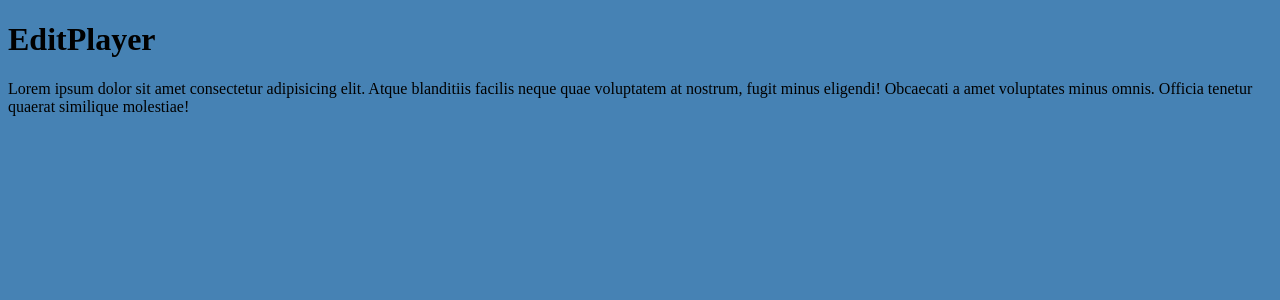
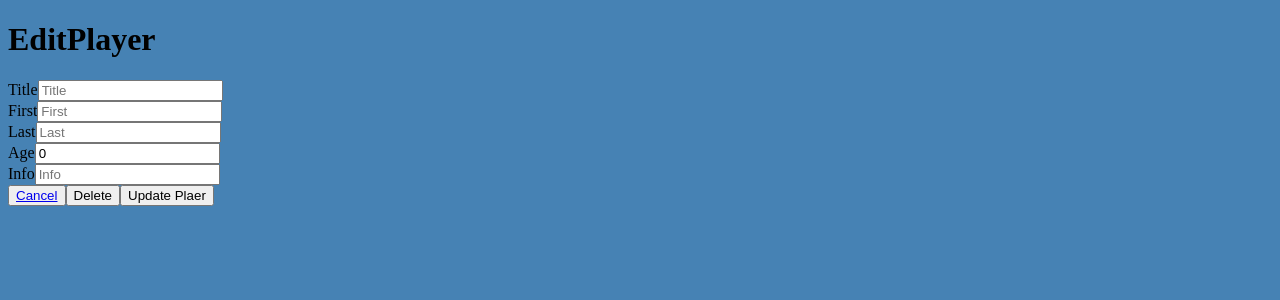
Before and after one commit to craigdev937/pern2023toolkit_client, a React app: page /edit/1 in a window 1280 px wide. Shown: the top 300 px of the page. Built offline with nearby package versions, Linux system fonts and the light colour scheme; no server answers; the HTML template or start-up script is replaced by a standard one.

Commit message:
Configured createEntityAdapter. Created the Item component. Updated PlayerSlice, Players, and EditPlayers components.

```diff
--- a/package.json
+++ b/package.json
@@ -7,7 +7,7 @@
     "dev": "webpack serve --mode development",
     "pro": "webpack --mode production"
   },
-  "keywords": [],
+  "keywords": ["Fetch API", "createEntityAdapter", "Webpack", "React", "TypeScript", "React Router", "Redux Toolkit"],
   "author": "",
   "license": "ISC",
   "dependencies": {
--- /dev/null
+++ b/src/components/Item.tsx
@@ -0,0 +1,25 @@
+import React from "react";
+import { Link } from "react-router-dom";
+import { IPlayer } from "../models/Interfaces";
+
+type PLAY = {
+    player: IPlayer
+};
+
+export const Item = ({player}: PLAY) => {
+    return (
+        <React.Fragment>
+            <section key={player.id}>
+                <h3>{player.first} {player.last}</h3>
+                <p>Age: {player.age}</p>
+                <p>Title: {player.title}</p>
+                <p>Info: {player.info}</p>
+                <button>
+                    <Link to={`/edit/${player.id}`}
+                        >Edit Player
+                    </Link>
+                </button>
+            </section>
+        </React.Fragment>
+    );
+};
--- a/src/global/FetchAPI.ts
+++ b/src/global/FetchAPI.ts
@@ -26,6 +26,42 @@ class FetchAPI {
         const data = await res.json();
         return [...data];
     });
+
+    getOne = createAsyncThunk("players/getOne",
+    async (id: string) => {
+        const res: Response =
+        await fetch(`${URL}/${id}`);
+        if (!res.ok) throw new Error(res.statusText);
+        const player = await res.json();
+        return player;
+    });
+
+    update = createAsyncThunk("players/update",
+    async (payload: IPlayer) => {
+        const res: Response =
+        await fetch(`${URL}/${payload.id}`, {
+            method: "PUT",
+            headers: {"Content-Type": "application/json"},
+            body: JSON.stringify({
+                title: payload.title, first: payload.first,
+                last: payload.last, age: payload.age,
+                info: payload.info
+            }),
+        });
+        if (!res.ok) throw new Error(res.statusText);
+        const data = await res.json();
+        return data;
+    });
+
+    delete = createAsyncThunk("players/delete",
+    async (id: string) => {
+        const res: Response =
+        await fetch(`${URL}/${id}`, {
+            method: "DELETE"
+        });
+        if (!res.ok) throw new Error(res.statusText);
+        return res.json();
+    });
 };
 
 export const API: FetchAPI = new FetchAPI();
--- a/src/global/PlayerSlice.ts
+++ b/src/global/PlayerSlice.ts
@@ -1,6 +1,16 @@
-import { createSlice, PayloadAction } from "@reduxjs/toolkit";
-import { IData, IPlayer, IPlayerState } from "../models/Interfaces";
+import { createSlice, createEntityAdapter,
+    PayloadAction } from "@reduxjs/toolkit";
+import { IPlayer, IPlayerState } from "../models/Interfaces";
+import { RootState } from "./Reducer";
 import { API } from "../global/FetchAPI";
+
+const playerAdapter = createEntityAdapter<IPlayer>({
+    selectId: (player) => player.id,
+    sortComparer: (a, b) => a.first.localeCompare(b.first),
+});
+
+export const playerSelectors =
+playerAdapter.getSelectors<RootState>((state) => state.players);
 
 const initialState: IPlayerState = {
     players: [],
@@ -10,9 +20,10 @@ const initialState: IPlayerState = {
 
 const PlayerSlice = createSlice({
     name: "players",
-    initialState: initialState,
+    initialState: playerAdapter.getInitialState(initialState),
     reducers: {},
     extraReducers: (builder) => {
+        // Create a new Player
         builder.addCase(API.create.rejected.toString(),
         (state, action: PayloadAction<IPlayerState>) => {
             state.loading = false,
@@ -26,8 +37,9 @@ const PlayerSlice = createSlice({
         builder.addCase(API.create.fulfilled.type,
         (state, action: PayloadAction<IPlayer>) => {
             state.loading = false
-            state.players.push(action.payload)
+            playerAdapter.addOne(state, action.payload)
         });
+        // Fetch all Players
         builder.addCase(API.fetchAll.rejected.toString(),
         (state, action: PayloadAction<IPlayerState>) => {
             state.loading = false,
@@ -41,7 +53,58 @@ const PlayerSlice = createSlice({
         builder.addCase(API.fetchAll.fulfilled.type,
         (state, action: PayloadAction<IPlayer[]>) => {
             state.loading = false,
-            state.players = [...action.payload]
+            playerAdapter.setAll(state, [...action.payload])
+        });
+        // Get only one Player
+        builder.addCase(API.getOne.rejected.toString(),
+        (state, action: PayloadAction<IPlayerState>) => {
+            state.loading = false,
+            state.error = action.payload.error
+        });
+        builder.addCase(API.getOne.pending,
+        (state) => {
+            state.error = null,
+            state.loading = true
+        });
+        builder.addCase(API.getOne.fulfilled.type,
+        (state, action: PayloadAction<IPlayer>) => {
+            state.loading = false,
+            playerAdapter.setOne(state, action.payload)
+        });
+        // Update a Player
+        builder.addCase(API.update.rejected.toString(),
+        (state, action: PayloadAction<IPlayerState>) => {
+            state.loading = false,
+            state.error = action.payload.error
+        });
+        builder.addCase(API.update.pending,
+        (state) => {
+            state.error = null,
+            state.loading = true
+        });
+        builder.addCase(API.update.fulfilled.type,
+        (state, action: PayloadAction<IPlayer>) => {
+            state.loading = false;
+            playerAdapter.updateOne(state, {
+                id: action.payload.id,
+                changes: action.payload
+            })
+        });
+        // Delete a Player
+        builder.addCase(API.delete.rejected.toString(),
+        (state, action: PayloadAction<IPlayerState>) => {
+            state.loading = false,
+            state.error = action.payload.error
+        });
+        builder.addCase(API.delete.pending,
+        (state) => {
+            state.error = null,
+            state.loading = true
+        });
+        builder.addCase(API.delete.fulfilled.type,
+        (state, action: PayloadAction<IPlayer>) => {
+            state.loading = false,
+            playerAdapter.removeOne(state, action.payload.id)
         });
     },
 });
--- a/src/pages/edit/EditPlayer.tsx
+++ b/src/pages/edit/EditPlayer.tsx
@@ -1,11 +1,110 @@
 import React from "react";
 import "./EditPlayer.css";
+import { Link, useNavigate, useParams } from "react-router-dom";
+import { API } from "../../global/FetchAPI";
+import { IPlayer } from "../../models/Interfaces";
+import { useAppDispatch } from "../../global/Hooks";
 
 export const EditPlayer = () => {
+    const dispatch = useAppDispatch();
+    const navigate = useNavigate();
+    const { id } = useParams();
+    const playerID = id !== undefined ? String(id) : "";
+    const [player, setPlayer] = React.useState({
+        id: playerID, title: "", first: "",
+        last: "", age: 0, info: ""
+    });
+
+    React.useEffect(() => {
+        dispatch(API.getOne(playerID))
+    }, [dispatch]);
+
+    const handleDelete = () => {
+        dispatch(API.delete(playerID));
+    };
+
+    const handleChange =
+    (event: React.ChangeEvent<HTMLInputElement>) => {
+        setPlayer({...player,
+            [event.target.name]: event.target.value});
+    };
+
+    const handleSubmit =
+    async (event: React.FormEvent<HTMLFormElement>) => {
+        event.preventDefault();
+        await dispatch(API.update(player));
+        setPlayer({} as IPlayer);
+        navigate("/");
+    };
+
     return (
         <React.Fragment>
             <h1>EditPlayer</h1>
-            <p>Lorem ipsum dolor sit amet consectetur adipisicing elit. Atque blanditiis facilis neque quae voluptatem at nostrum, fugit minus eligendi! Obcaecati a amet voluptates minus omnis. Officia tenetur quaerat similique molestiae!</p>
+            <form onSubmit={handleSubmit}>
+                <aside>
+                    <label htmlFor="title">Title</label>
+                    <input
+                        type="text"
+                        name="title"
+                        placeholder="Title"
+                        value={player.title}
+                        onChange={handleChange}
+                    />
+                </aside>
+                <aside>
+                    <label htmlFor="first">First</label>
+                    <input
+                        type="first"
+                        name="first"
+                        placeholder="First"
+                        value={player.first}
+                        onChange={handleChange}
+                    />
+                </aside>
+                <aside>
+                    <label htmlFor="last">Last</label>
+                    <input
+                        type="last"
+                        name="last"
+                        placeholder="Last"
+                        value={player.last}
+                        onChange={handleChange}
+                    />
+                </aside>
+                <aside>
+                    <label htmlFor="age">Age</label>
+                    <input
+                        type="number"
+                        name="age"
+                        placeholder="Age"
+                        value={player.age}
+                        onChange={handleChange}
+                    />
+                </aside>
+                <aside>
+                    <label htmlFor="info">Info</label>
+                    <input
+                        type="text"
+                        name="info"
+                        placeholder="Info"
+                        value={player.info}
+                        onChange={handleChange}
+                    />
+                </aside>
+                <footer>
+                    <button>
+                        <Link to="/">Cancel</Link>
+                    </button>
+                    <button
+                        onClick={handleDelete}
+                        >Delete
+                    </button>
+                    <button
+                        type="submit"
+                        >Update Plaer
+                    </button>
+                </footer>
+            </form>
         </React.Fragment>
     );
 };
--- a/src/pages/players/Players.tsx
+++ b/src/pages/players/Players.tsx
@@ -2,13 +2,16 @@ import React from "react";
 import "./Players.css";
 import { Link } from "react-router-dom";
 import { API } from "../../global/FetchAPI";
+import { playerSelectors } from "../../global/PlayerSlice";
+import { Item } from "../../components/Item";
 import { useAppSelector,
     useAppDispatch } from "../../global/Hooks";
 
 export const Players = () => {
     const dispatch = useAppDispatch();
-    const { error, loading, players } =
-        useAppSelector((state) => state.players);
+    const loading = useAppSelector((state) => state.players.loading);
+    const error = useAppSelector((state) => state.players.error);
+    const allPlayers = useAppSelector(playerSelectors.selectAll);
 
     React.useEffect(() => {
         dispatch(API.fetchAll());
@@ -20,18 +23,13 @@ export const Players = () => {
                 <Link to="/add">Add Player</Link>
             </button>
             {error ? (
-                <h1>Error...</h1>
+                <h1>Error...{error.message}</h1>
             ) : loading ? (
                 <h1>Loading...</h1>
             ) : (
                 <main>
-                    {players.map((player) => (
-                        <aside key={player.id}>
-                            <h3>{player.first} {player.last}</h3>
-                            <p>Age: {player.age}</p>
-                            <p>Title: {player.title}</p>
-                            <p>Info: {player.info}</p>
-                        </aside>
+                    {allPlayers.map((player) => (
+                        <Item key={player.id} player={player} />
                     ))}
                 </main>
             )}
```
